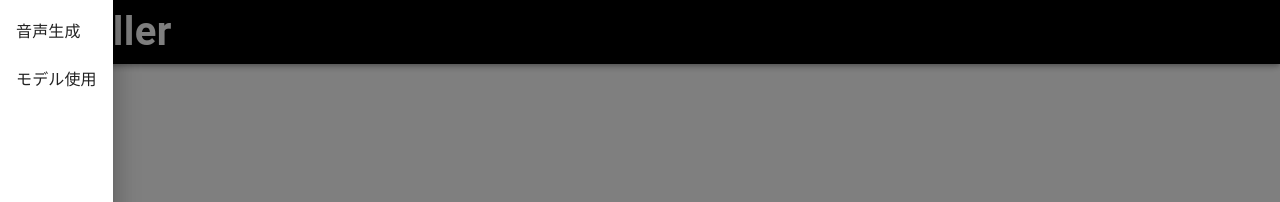
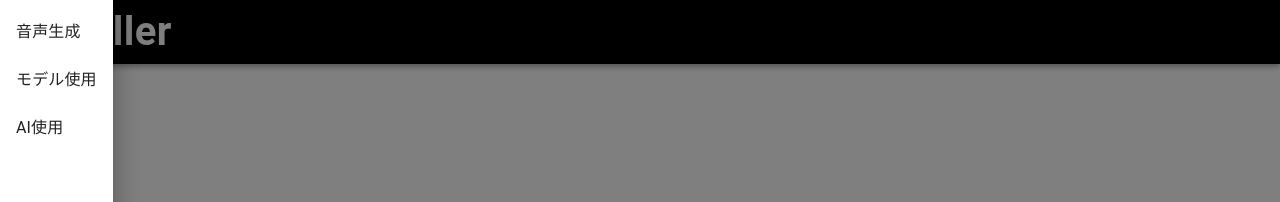
Before and after one commit to Hackathon-Project-2024/CAMP-vol.15, a Next.js app: page / in a window 1280 px wide. Both pictures are taken after a click on the button "menu". Shown: the top 202 px of the page. Built offline with nearby package versions, Linux system fonts and the light colour scheme.

Commit message:
メニューの追加

```diff
--- a/src/app/page.tsx
+++ b/src/app/page.tsx
@@ -50,6 +50,11 @@ export default function Page() {
 						<ListItemText primary="モデル使用" />
 						</Link>
 					</ListItem>
+					<ListItem onClick={toggleDrawer}>
+						<Link href="/use-ai" passHref legacyBehavior>
+						<ListItemText primary="AI使用" />
+						</Link>
+					</ListItem>
 				</List>
 			</Drawer>
 
```
